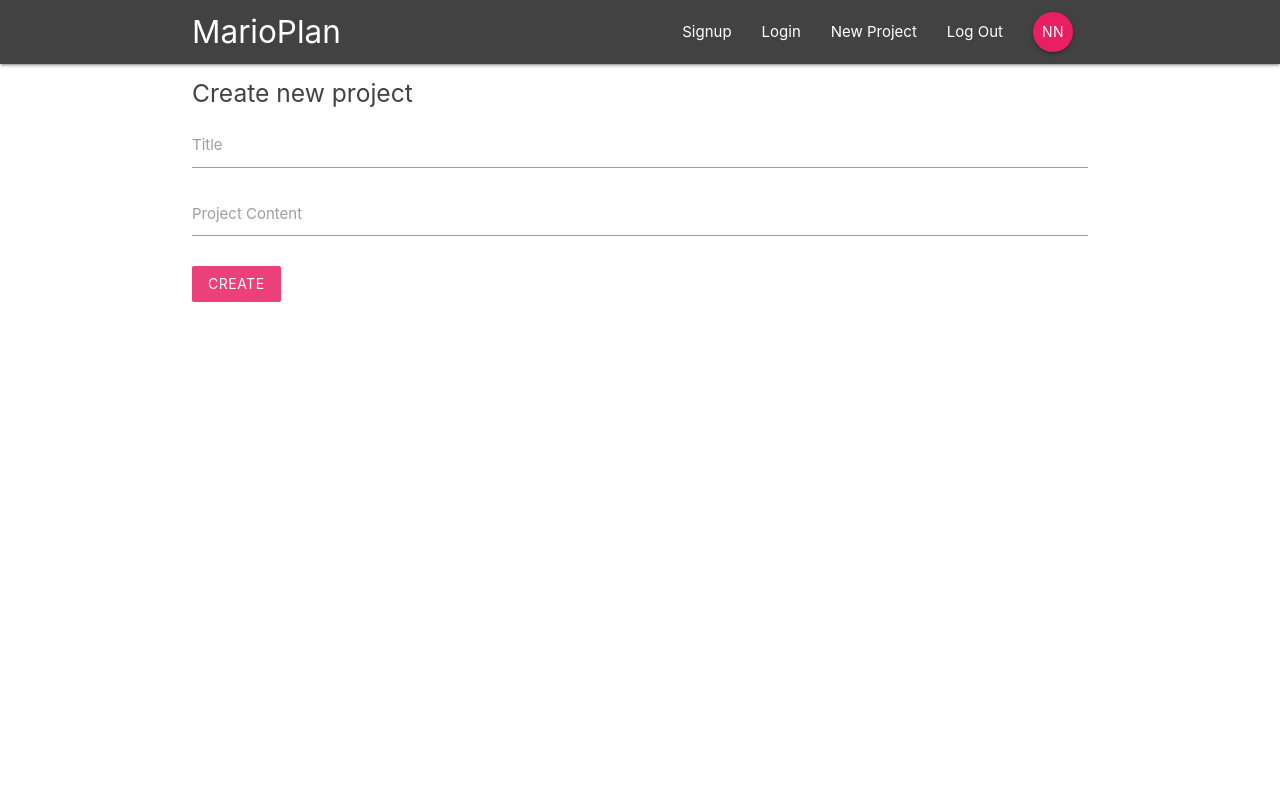
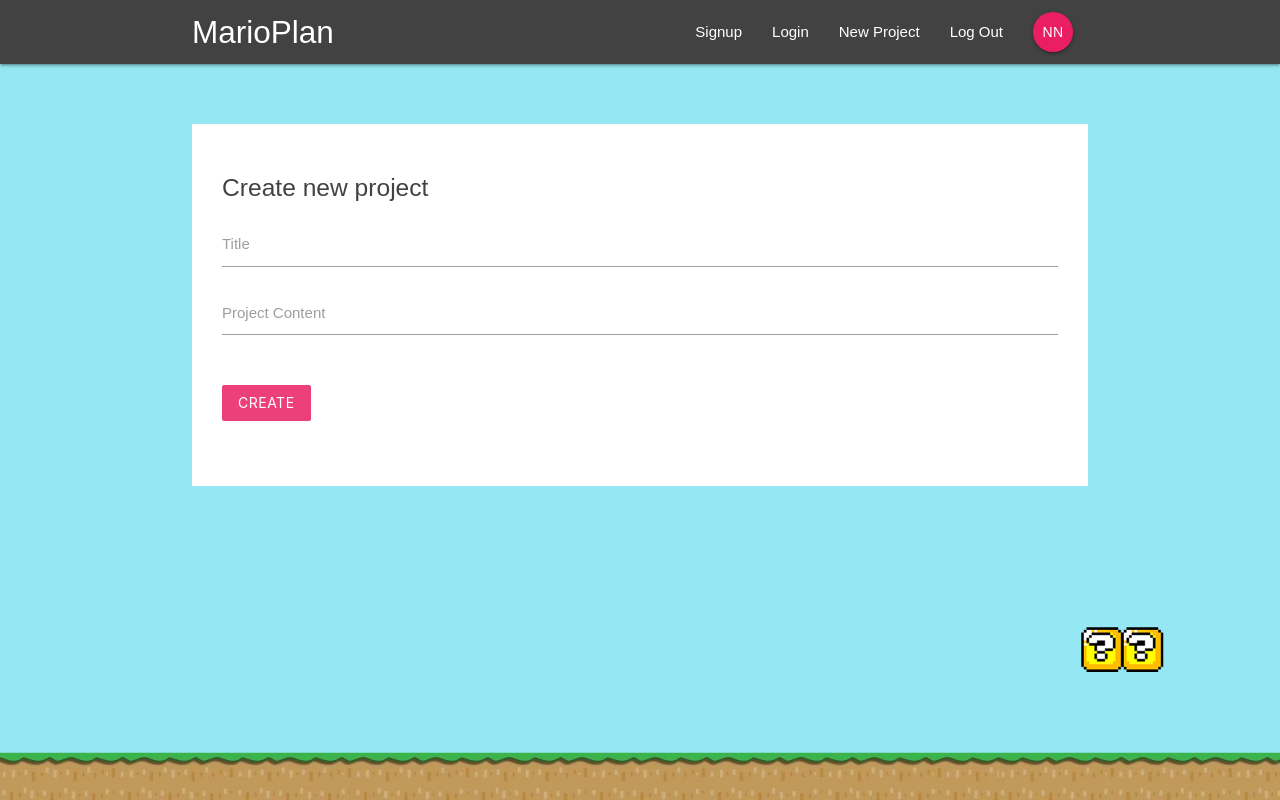
Before and after one commit to PanumasMosess/MarioPlan, a React (Create React App) app: page /create in a window 1280 px wide. Built offline with nearby package versions, Linux system fonts and the light colour scheme.

Commit message:
Css & Link

```diff
--- a/src/components/layout/SignedInLinks.js
+++ b/src/components/layout/SignedInLinks.js
@@ -4,7 +4,7 @@ import {NavLink} from 'react-router-dom';
 const SignedInLinks = () => {
     return (
        <ul className="right">
-           <li><NavLink to='/'>New Project</NavLink></li>
+           <li><NavLink to='/create'>New Project</NavLink></li>
            <li><NavLink to='/'>Log Out</NavLink></li>
            <li><NavLink to='/' className="btn btn-floating pink lightten-1">NN</NavLink></li>
        </ul>
--- a/src/components/layout/SignedOutLink.js
+++ b/src/components/layout/SignedOutLink.js
@@ -4,8 +4,8 @@ import {NavLink} from 'react-router-dom';
 const SignedOutLinks = () => {
 return (
        <ul className="right">
-           <li><NavLink to='/'>Signup</NavLink></li>
-           <li><NavLink to='/'>Login</NavLink></li>
+           <li><NavLink to='/signup'>Signup</NavLink></li>
+           <li><NavLink to='/signin'>Login</NavLink></li>
        </ul>
     )
 }
--- a/src/components/projects/ProjectList.js
+++ b/src/components/projects/ProjectList.js
@@ -9,8 +9,7 @@ const ProjectList = () => {
       <ProjectSummary />
       <ProjectSummary />
       <ProjectSummary />
-      <ProjectSummary />
-      <ProjectSummary />
+
     </div>
   );
 };
--- a/src/index.css
+++ b/src/index.css
@@ -1,13 +1,36 @@
+html {
+  min-height: 100%;
+}
 body {
   margin: 0;
-  font-family: -apple-system, BlinkMacSystemFont, "Segoe UI", "Roboto", "Oxygen",
-    "Ubuntu", "Cantarell", "Fira Sans", "Droid Sans", "Helvetica Neue",
-    sans-serif;
-  -webkit-font-smoothing: antialiased;
-  -moz-osx-font-smoothing: grayscale;
+  padding: 0;
+  font-family: sans-serif;
+  background: url(/img/mario-bg.png) no-repeat;
+  background-size: 100%;
+  background-position: bottom;
+  background-color: #95e8f3;
+  min-height: 100%;
+}
+form {
+  padding: 30px;
+  margin-top: 60px;
+}
+form button,
+form h5 {
+  margin: 20px 0;
 }
 
-code {
-  font-family: source-code-pro, Menlo, Monaco, Consolas, "Courier New",
-    monospace;
+input[type="text"]:not(.browser-default):focus:not([readonly]),
+input[type="email"]:not(.browser-default):focus:not([readonly]),
+input[type="password"]:not(.browser-default):focus:not([readonly]),
+textarea.materialize-textarea:focus:not([readonly]) {
+  border-color: #ec407a;
+  box-shadow: none;
 }
+
+input[type="text"]:not(.browser-default):focus:not([readonly]) + label,
+textarea.materialize-textarea:focus:not([readonly]) + label,
+input[type="email"]:not(.browser-default):focus:not([readonly]) + label,
+input[type="password"]:not(.browser-default):focus:not([readonly]) + label {
+  color: #ec407a !important;
+}
```
Also changed, not shown: public/img/mario-bg.png (added).
